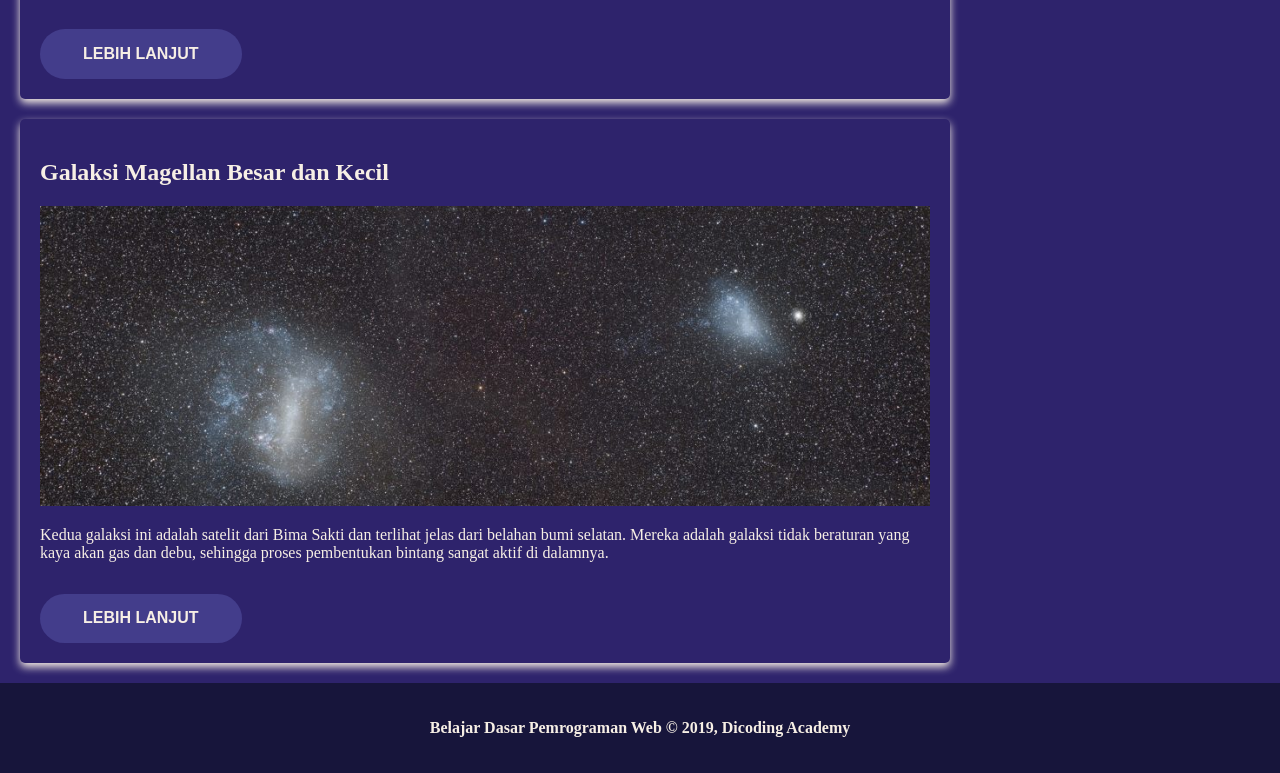
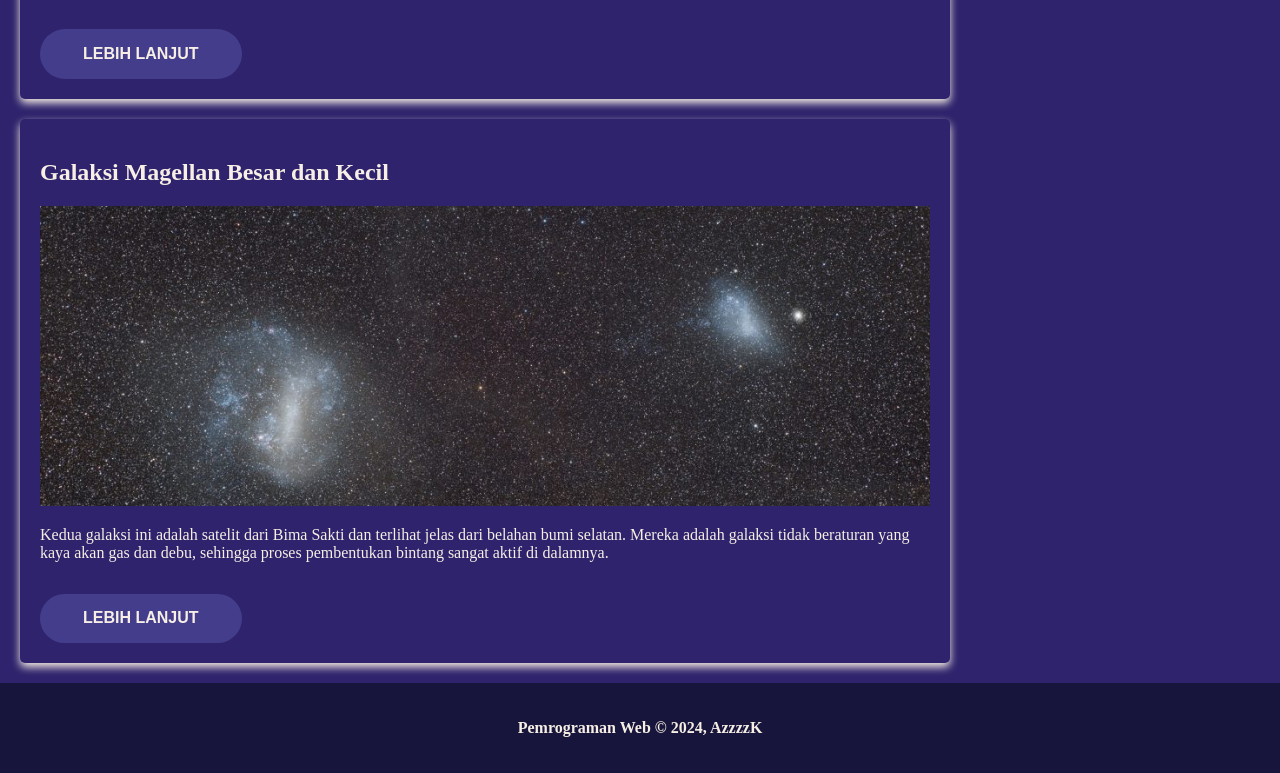
Before and after one commit to azkaaa77/LPProjekAkhir, a plain HTML site: page index.html in a window 1280 px wide. Shown: the part 1718-2491 px from the top of the page. Drawn offline with Linux system fonts and the light colour scheme; a web font is replaced by a local one.

Commit message:
Update index.html

```diff
--- a/index.html
+++ b/index.html
@@ -144,7 +144,7 @@
     </main>
 
     <footer>
-      <p>Belajar Dasar Pemrograman Web &#169; 2019, Dicoding Academy</p>
+      <p>Pemrograman Web &#169; 2024, AzzzzK</p>
     </footer>
   </body>
 </html>
```
